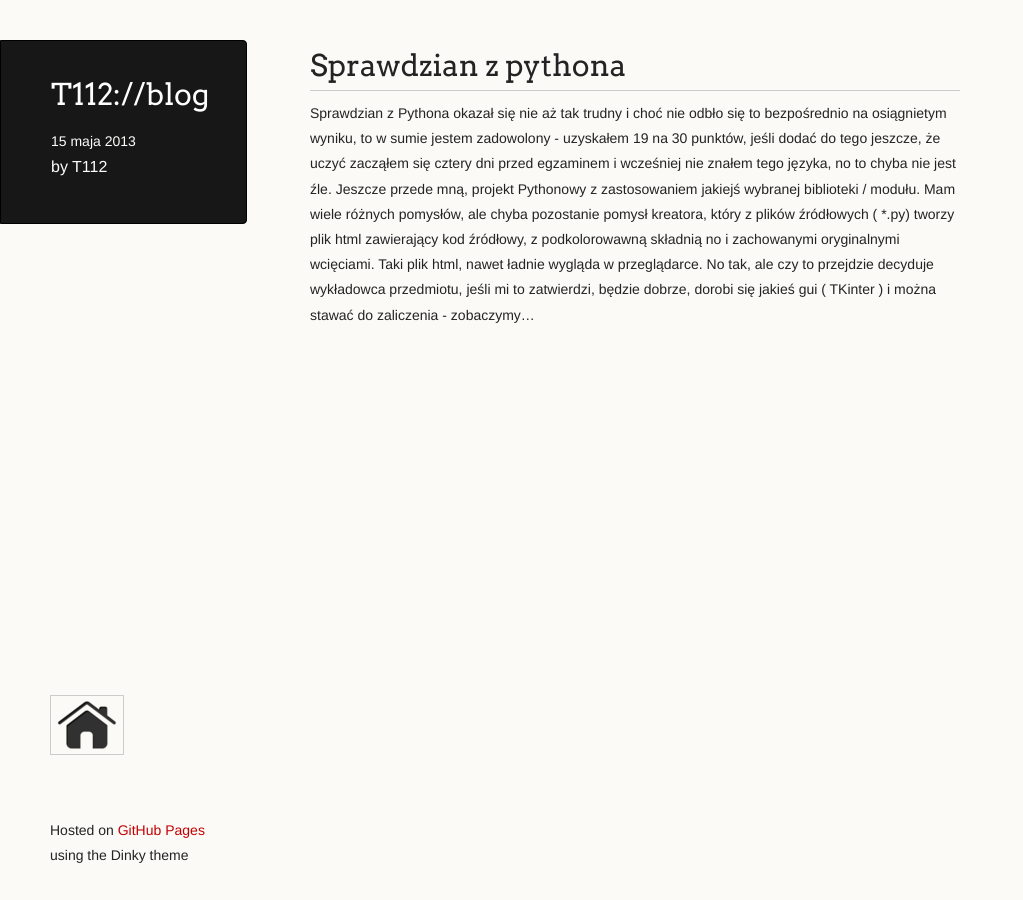
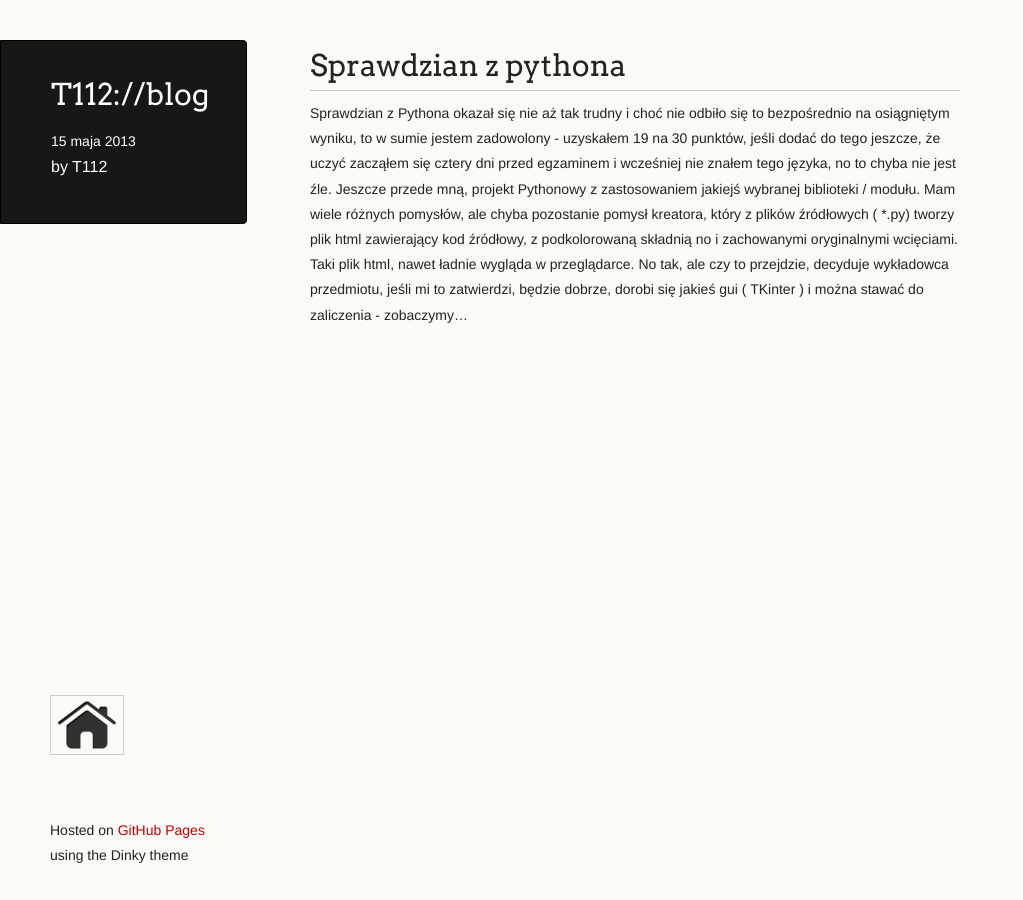
Before and after one commit to tangram112/t112blog, a Jekyll site: the page built from _posts/2013-05-12-ala-makota.md, in a window 1280 px wide. Shown: the whole page, without its empty margins (0-1023 px from the left). Built offline with Jekyll 4.4.1, drawn with Linux system fonts in a browser that asks for light colours; Markdown is read by kramdown in place of the engine named in the settings.

Commit message:
Poprawa literowek

```diff
--- a/_posts/2013-05-12-ala-makota.md
+++ b/_posts/2013-05-12-ala-makota.md
@@ -7,11 +7,11 @@ description: "Przykładowy post"
 
 # {{ page.title }}
 
-Sprawdzian z Pythona okazał się nie aż tak trudny i choć nie odbło się to bezpośrednio na osiągnietym wyniku,
+Sprawdzian z Pythona okazał się nie aż tak trudny i choć nie odbiło się to bezpośrednio na osiągniętym wyniku,
 to w sumie jestem zadowolony - uzyskałem 19 na 30 punktów, jeśli dodać do tego jeszcze,
 że uczyć zacząłem się cztery dni przed egzaminem i wcześniej nie znałem tego języka, no to chyba nie jest źle.
 Jeszcze przede mną, projekt Pythonowy z zastosowaniem jakiejś wybranej biblioteki / modułu.
 Mam wiele różnych pomysłów, ale chyba pozostanie pomysł kreatora, który z plików źródłowych ( *.py)
-tworzy plik html zawierający kod źródłowy, z podkolorowawną składnią no i zachowanymi oryginalnymi wcięciami.
-Taki plik html, nawet ładnie wygląda w przeglądarce. No tak, ale czy to przejdzie decyduje wykładowca przedmiotu,
+tworzy plik html zawierający kod źródłowy, z podkolorowaną składnią no i zachowanymi oryginalnymi wcięciami.
+Taki plik html, nawet ładnie wygląda w przeglądarce. No tak, ale czy to przejdzie, decyduje wykładowca przedmiotu,
 jeśli mi to zatwierdzi, będzie dobrze, dorobi się jakieś gui ( TKinter ) i można stawać do zaliczenia - zobaczymy...
```
